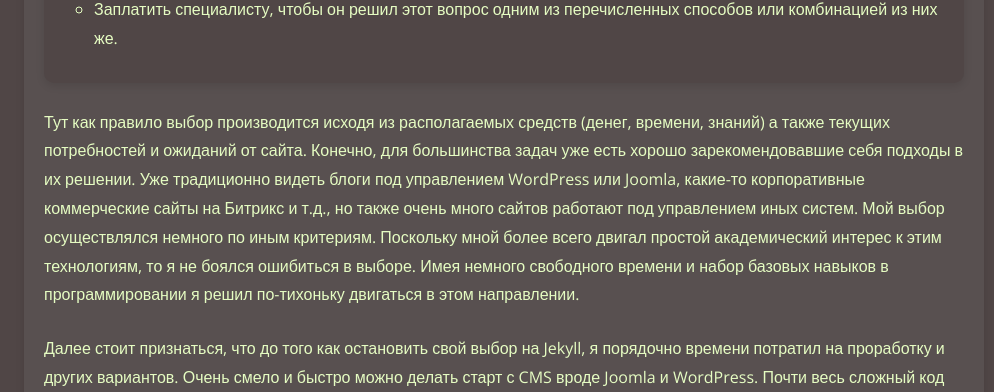
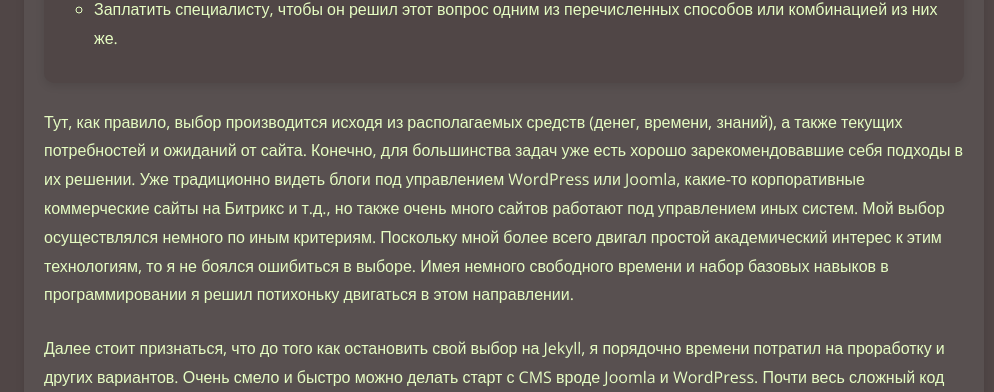
Before and after one commit to kiviok/kiviok.github.io, a Jekyll site: the page built from _posts/2016-03-15-my-way-to-jekyll.md, in a window 1280 px wide. Shown: the part 669-1061 px from the top of the page, without its empty margins (136-1130 px from the left). Built offline with Jekyll 4.4.1, drawn with Linux system fonts in a browser that asks for light colours; comment, search, counter and statistics services are not loaded.

Commit message:
Update 2016-03-15-my-way-to-jekyll.md

```diff
--- a/_posts/2016-03-15-my-way-to-jekyll.md
+++ b/_posts/2016-03-15-my-way-to-jekyll.md
@@ -13,7 +13,7 @@ description: Краткое описание пути, пройденного а
 - Использовать готовые CMS.
 - Заплатить специалисту, чтобы он решил этот вопрос одним из перечисленных способов или комбинацией из них же.
 
-Тут как правило выбор производится исходя из располагаемых средств (денег, времени, знаний) а также текущих потребностей и ожиданий от сайта. Конечно, для большинства задач уже есть хорошо зарекомендовавшие себя подходы в их решении. Уже традиционно видеть блоги под управлением WordPress или Joomla, какие-то корпоративные коммерческие сайты на Битрикс и т.д., но также очень много сайтов работают под управлением иных систем. Мой выбор осуществлялся немного по иным критериям. Поскольку мной более всего двигал простой академический интерес к этим технологиям, то я не боялся ошибиться в выборе. Имея немного свободного времени и набор базовых навыков в программировании я решил по-тихоньку двигаться в этом направлении.
+Тут, как правило, выбор производится исходя из располагаемых средств (денег, времени, знаний), а также текущих потребностей и ожиданий от сайта. Конечно, для большинства задач уже есть хорошо зарекомендовавшие себя подходы в их решении. Уже традиционно видеть блоги под управлением WordPress или Joomla, какие-то корпоративные коммерческие сайты на Битрикс и т.д., но также очень много сайтов работают под управлением иных систем. Мой выбор осуществлялся немного по иным критериям. Поскольку мной более всего двигал простой академический интерес к этим технологиям, то я не боялся ошибиться в выборе. Имея немного свободного времени и набор базовых навыков в программировании я решил потихоньку двигаться в этом направлении.
 
 Далее стоит признаться, что до того как остановить свой выбор на Jekyll, я порядочно времени потратил на проработку и других вариантов. Очень смело и быстро можно делать старт с CMS вроде Joomla и WordPress. Почти весь сложный код скрыт от глаз пользователя, но публиковать и обрабатывать материал зато достаточно просто. Все из коробки выглядит достаточно уютно и привлекательно. Также не сложно обучиться и основным настройкам этих систем. В этом плане даже сложнее установить локальный php сервер, например, для отладки. И все хорошо в этом варианте, но мозг в тот момент мне постоянно гундел, что мы тут ничего не понимаем и обучаться в таких условиях очень трудно.
 
```
